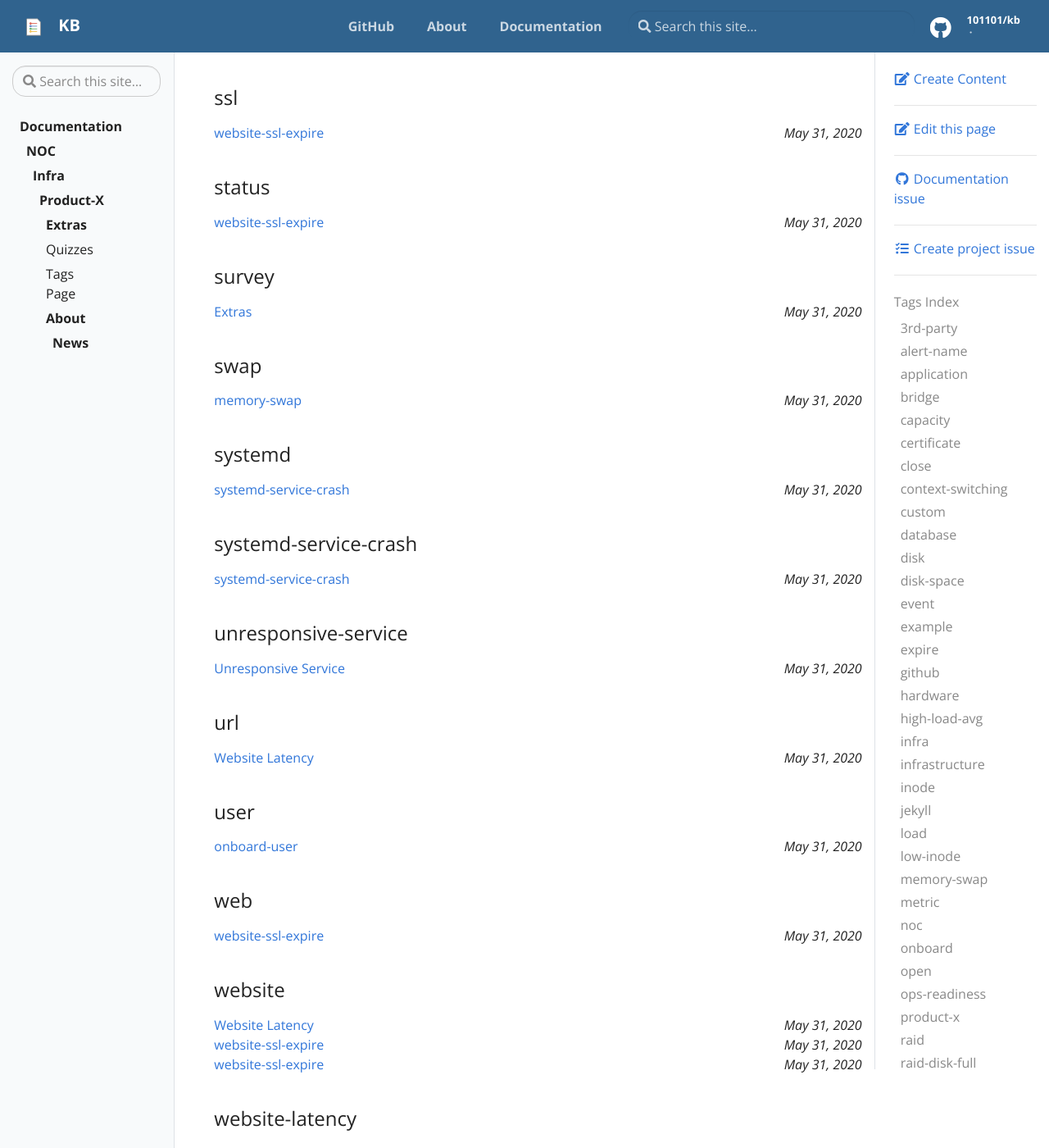
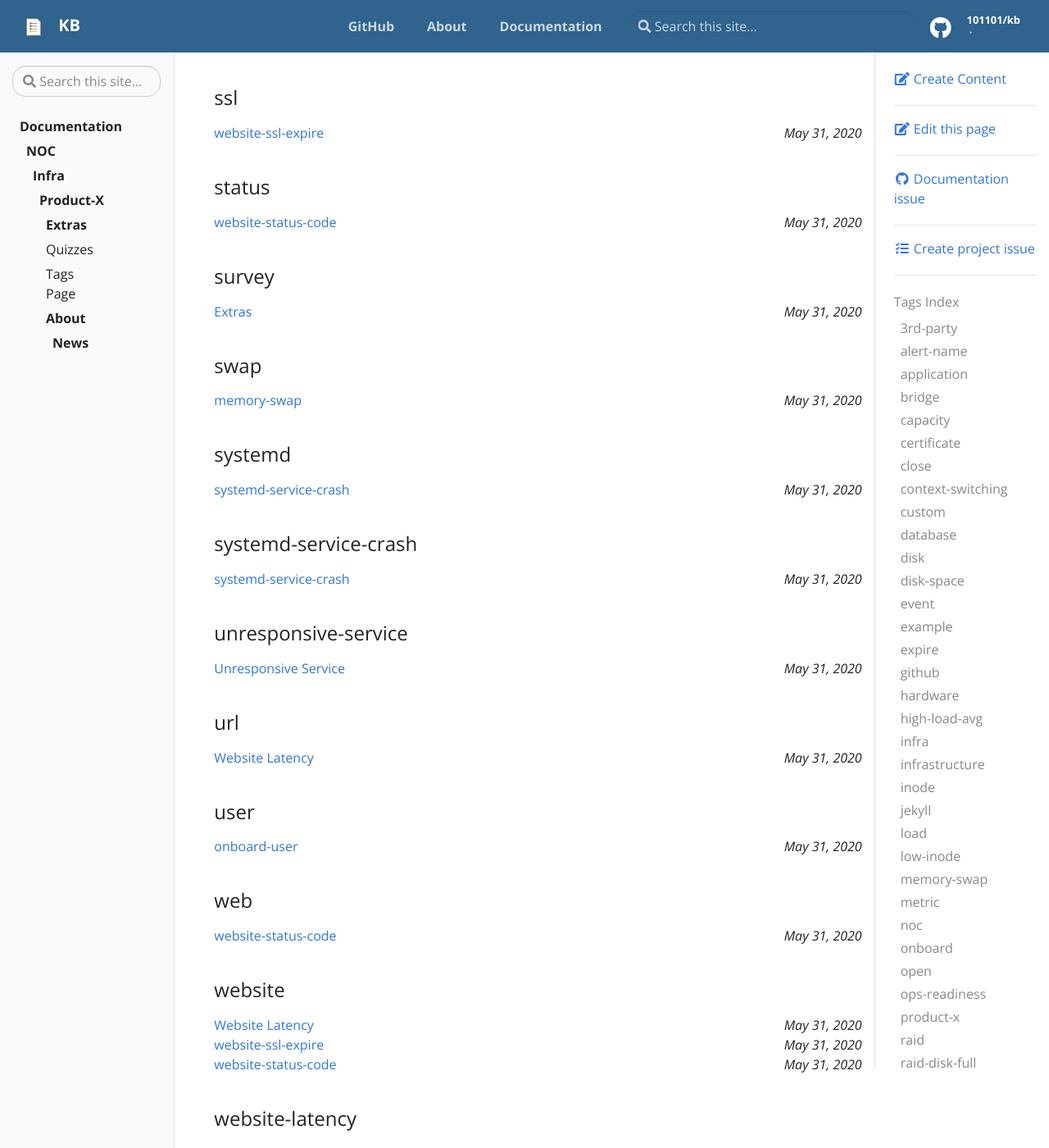
Before and after one commit to 101101/kb, a Jekyll site: the page built from pages/tags.html, in a window 1280 px wide and 1400 px high, scrolled down 5129 px. Shown: the whole window at 82% size. Built offline with Jekyll 4.4.1, drawn with Linux system fonts in a browser that asks for light colours.

Commit message:
Update website-status-code.md

```diff
--- a/_docs/general/web/website-status-code.md
+++ b/_docs/general/web/website-status-code.md
@@ -1,5 +1,5 @@
 ---
-title: website-ssl-expire
+title: website-status-code
 permalink: /docs/general/web/website-status-code/
 tags:
  - web
```
